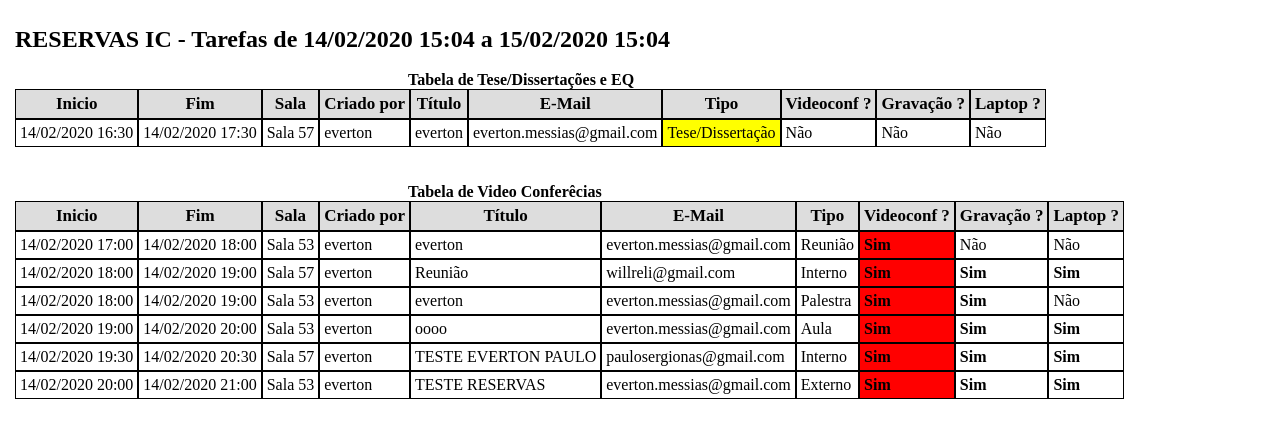
After one commit to evertonmessias/reservas, a PHP site: the page made by rt/log/14-02-2020_15:04.html in a window 1280 px wide. The commit adds this page. Shown: the top 438 px of the page. Run offline with PHP 8.4, Linux system fonts and the light colour scheme.

Commit message:
14-02-2020_15:09:33

```diff
--- /dev/null
+++ b/rt/log/14-02-2020_15:04.html
@@ -0,0 +1,34 @@
+<!DOCTYPE html><html lang="pt-br"><head><title>RT - Registros de Trabalho</title><meta charset="UTF-8" /><style>
+  h2 {text-align: left;}table,h2 {width: 1250px;border-spacing: 0px;display: block;position: relative;
+    margin: 0 auto;}td {border: 1px solid #000;padding: 4px;}tr.titulo {text-align: center;
+    font-weight: bold;background-color: #ddd;font-size: 17px;}
+    span.inftab{margin-left:400px;font-weight:bold;}
+    </style></head><body><br><h2>RESERVAS IC - Tarefas de 14/02/2020 15:04 a 15/02/2020 15:04</h2><br>
+  <span class='inftab'>Tabela de Tese/Dissertações e EQ</span>
+  <table>
+    <tr class='titulo'>
+    <td>Inicio</td>
+    <td>Fim</td>
+    <td>Sala</td>
+    <td>Criado por</td>
+    <td>Título</td>
+    <td>E-Mail</td>
+    <td>Tipo</td>
+    <td>Videoconf ?</td>
+    <td>Gravação ?</td>
+    <td>Laptop ?</td>
+    </tr><tr><td>14/02/2020 16:30</td><td>14/02/2020 17:30</td><td>Sala 57</td><td>everton</td><td>everton</td><td>everton.messias@gmail.com</td><td style='background-color:#ff0;'>Tese/Dissertação</td><td style='background-color:#fff'>Não</td><td>Não</td><td>Não</td></tr></table><br><br>
+  <span class='inftab'>Tabela de Video Conferêcias</span>
+  <table>
+    <tr class='titulo'>
+    <td>Inicio</td>
+    <td>Fim</td>
+    <td>Sala</td>
+    <td>Criado por</td>
+    <td>Título</td>
+    <td>E-Mail</td>
+    <td>Tipo</td>
+    <td>Videoconf ?</td>
+    <td>Gravação ?</td>
+    <td>Laptop ?</td>
+    </tr><tr><td>14/02/2020 17:00</td><td>14/02/2020 18:00</td><td>Sala 53</td><td>everton</td><td>everton</td><td>everton.messias@gmail.com</td><td>Reunião</td><td style='background-color:#f00;'><b>Sim</b></td><td>Não</td><td>Não</td></tr><tr><td>14/02/2020 18:00</td><td>14/02/2020 19:00</td><td>Sala 57</td><td>everton</td><td>Reunião</td><td>willreli@gmail.com</td><td>Interno</td><td style='background-color:#f00;'><b>Sim</b></td><td><b>Sim</b></td><td><b>Sim</b></td></tr><tr><td>14/02/2020 18:00</td><td>14/02/2020 19:00</td><td>Sala 53</td><td>everton</td><td>everton</td><td>everton.messias@gmail.com</td><td>Palestra</td><td style='background-color:#f00;'><b>Sim</b></td><td><b>Sim</b></td><td>Não</td></tr><tr><td>14/02/2020 19:00</td><td>14/02/2020 20:00</td><td>Sala 53</td><td>everton</td><td>oooo</td><td>everton.messias@gmail.com</td><td>Aula</td><td style='background-color:#f00;'><b>Sim</b></td><td><b>Sim</b></td><td><b>Sim</b></td></tr><tr><td>14/02/2020 19:30</td><td>14/02/2020 20:30</td><td>Sala 57</td><td>everton</td><td>TESTE EVERTON PAULO</td><td>paulosergionas@gmail.com</td><td>Interno</td><td style='background-color:#f00;'><b>Sim</b></td><td><b>Sim</b></td><td><b>Sim</b></td></tr><tr><td>14/02/2020 20:00</td><td>14/02/2020 21:00</td><td>Sala 53</td><td>everton</td><td>TESTE RESERVAS</td><td>everton.messias@gmail.com</td><td>Externo</td><td style='background-color:#f00;'><b>Sim</b></td><td><b>Sim</b></td><td><b>Sim</b></td></tr></table></body></html>
```
Also changed, not shown: rt/config.inc (added, +8 -0 lines), rt/log/14-02-2020_15:08.html (added, +34 -0 lines), rt/rt_clientes.php (+4 -9 lines), rt/rt_suporte1dias.php (+10 -12 lines), rt/rt_suporte7dias.php (+6 -10 lines), rt/log/14-02-2020_14:49.html (added), rt/log/14-02-2020_14:50.html (added), rt/log/14-02-2020_14:52.html (added), rt/log/14-02-2020_14:55.html (added), rt/log/14-02-2020_14:56.html (added), rt/log/14-02-2020_14:58.html (added).
